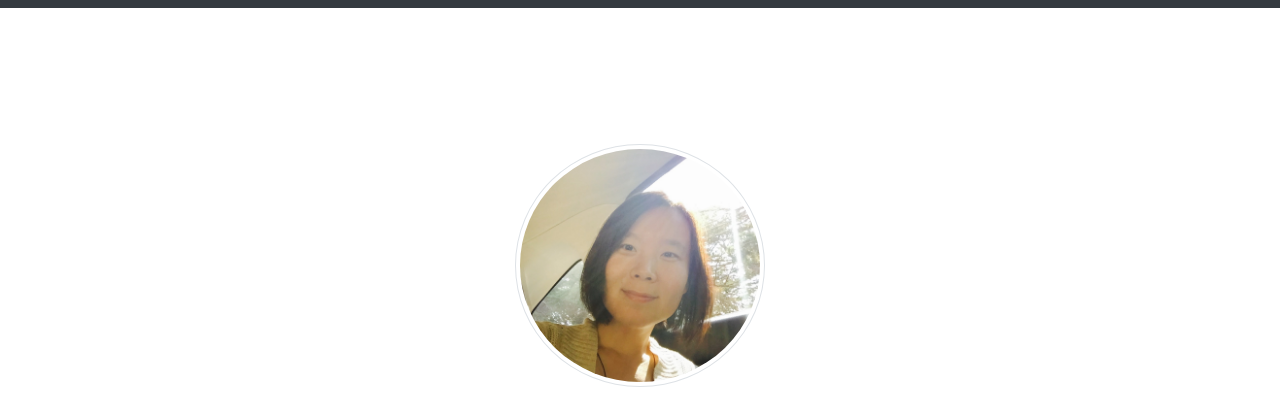
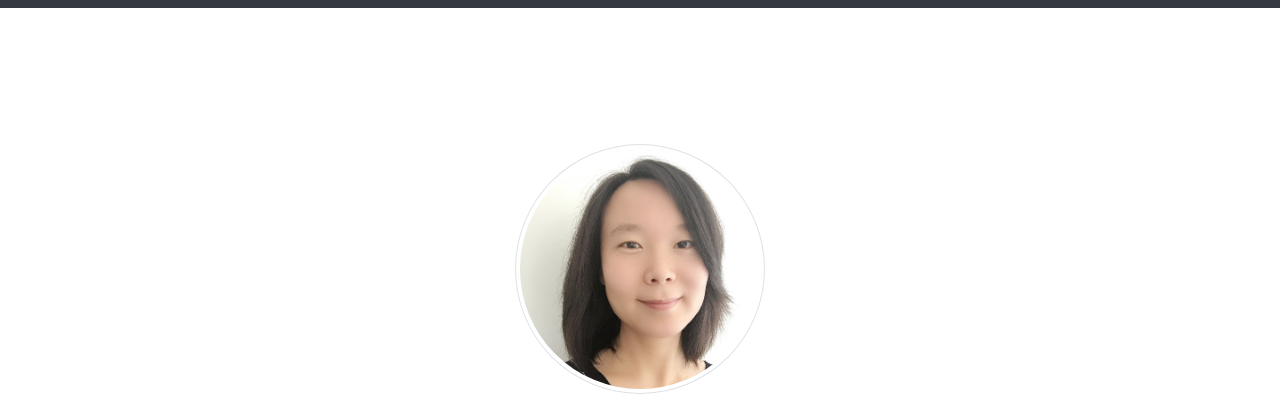
Before and after one commit to guoting1220/ting-website, a plain HTML site: page index.html in a window 1280 px wide. Shown: the part 66-473 px from the top of the page. Drawn offline with nearby package versions, Linux system fonts and the light colour scheme.

Commit message:
update photo

```diff
--- a/index.html
+++ b/index.html
@@ -52,7 +52,7 @@
       <div class="row">
         <div class="col-md-4 offset-md-4">
           <div class="portrait mb-3">
-            <img src="images/myphoto/portrait-2.jpg" class="rounded-circle img-thumbnail">
+            <img src="images/myphoto/me.jpg" class="rounded-circle img-thumbnail">
           </div>
         </div>
         <div class="col-md-8 offset-md-2">
```
Also changed, not shown: images/myphoto/1.jpg (deleted), images/myphoto/3.JPG (deleted), images/myphoto/me.jpg (added), images/myphoto/portrait-2.jpg (deleted), images/myphoto/portrait.jpg (deleted), 2 other files.
